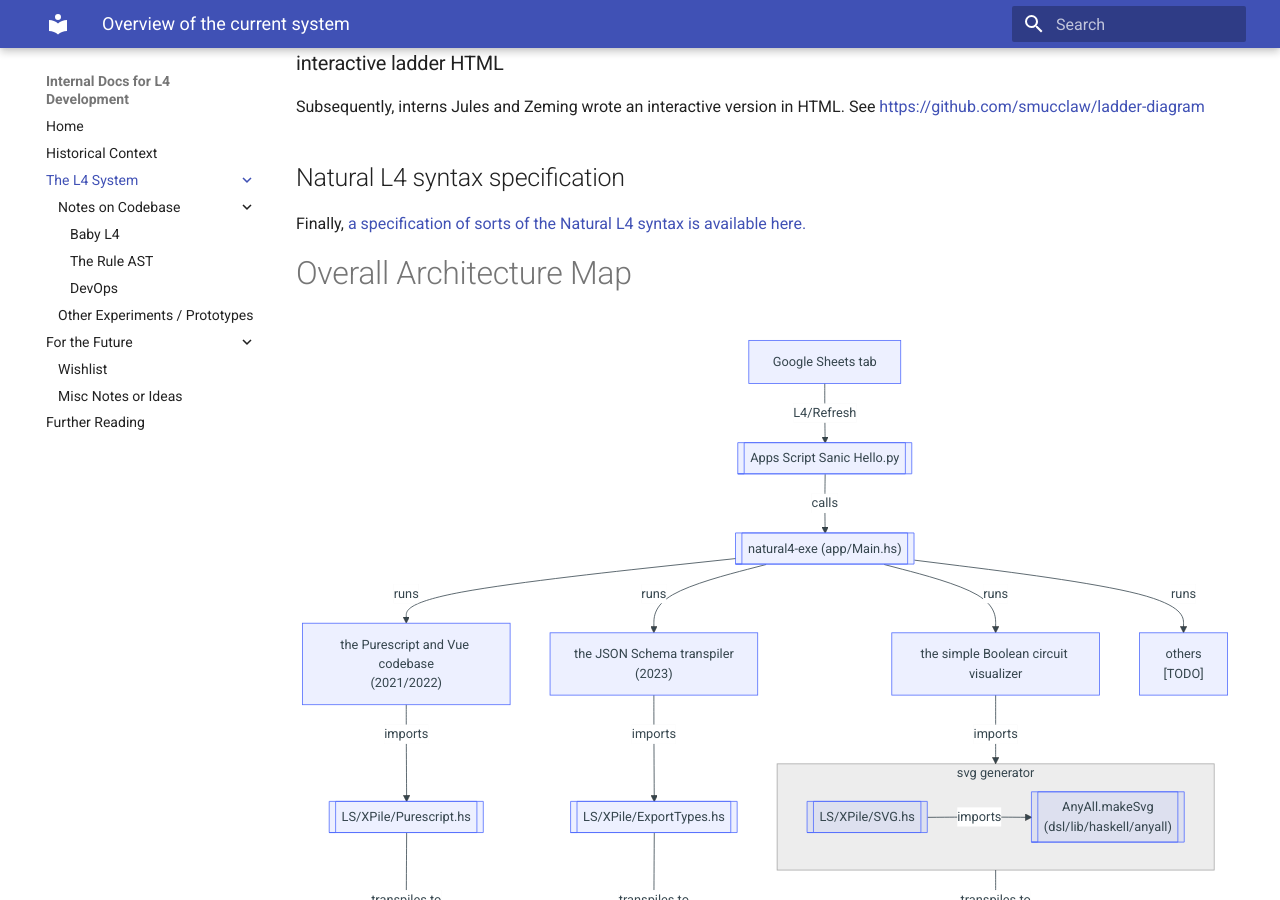
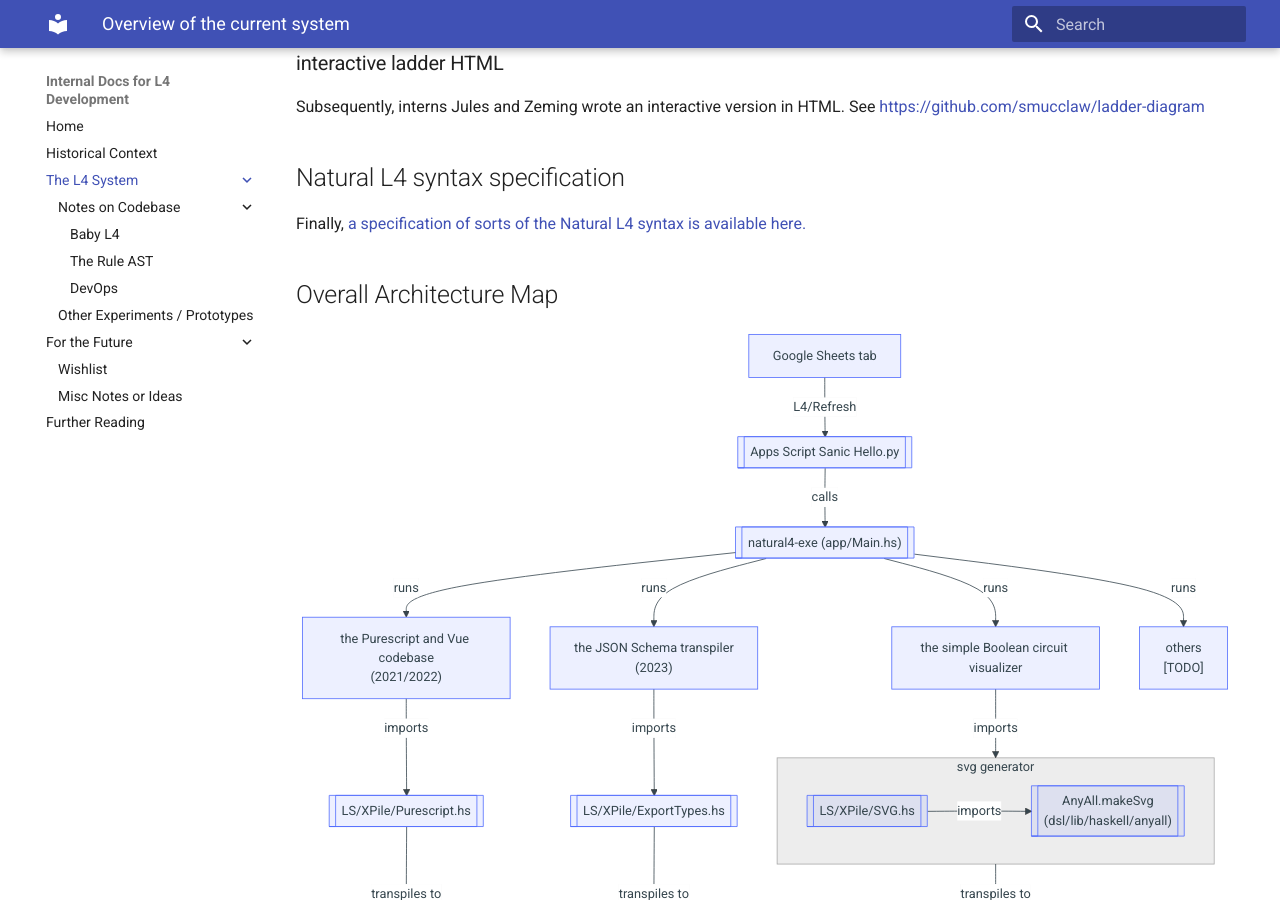
Before and after one commit to smucclaw/internal_docs, an MkDocs documentation site: the page built from docs/current_system/index.md, in a window 1280 px wide and 900 px high, scrolled down 5627 px. Built offline with MkDocs 1.6.1 and Material for MkDocs 9.7.7, drawn with Linux system fonts in a browser that asks for light colours.

Commit message:
adjust heading

````diff
--- a/docs/current_system/index.md
+++ b/docs/current_system/index.md
@@ -180,7 +180,7 @@ Subsequently, interns Jules and Zeming wrote an interactive version in HTML. See
 
 Finally, [a specification of sorts of the Natural L4 syntax is available here.](https://l4-documentation.readthedocs.io/en/stable/docs/returning-specification.html)
 
-# Overall Architecture Map
+## Overall Architecture Map
 
 ```mermaid
 graph TB;
````
